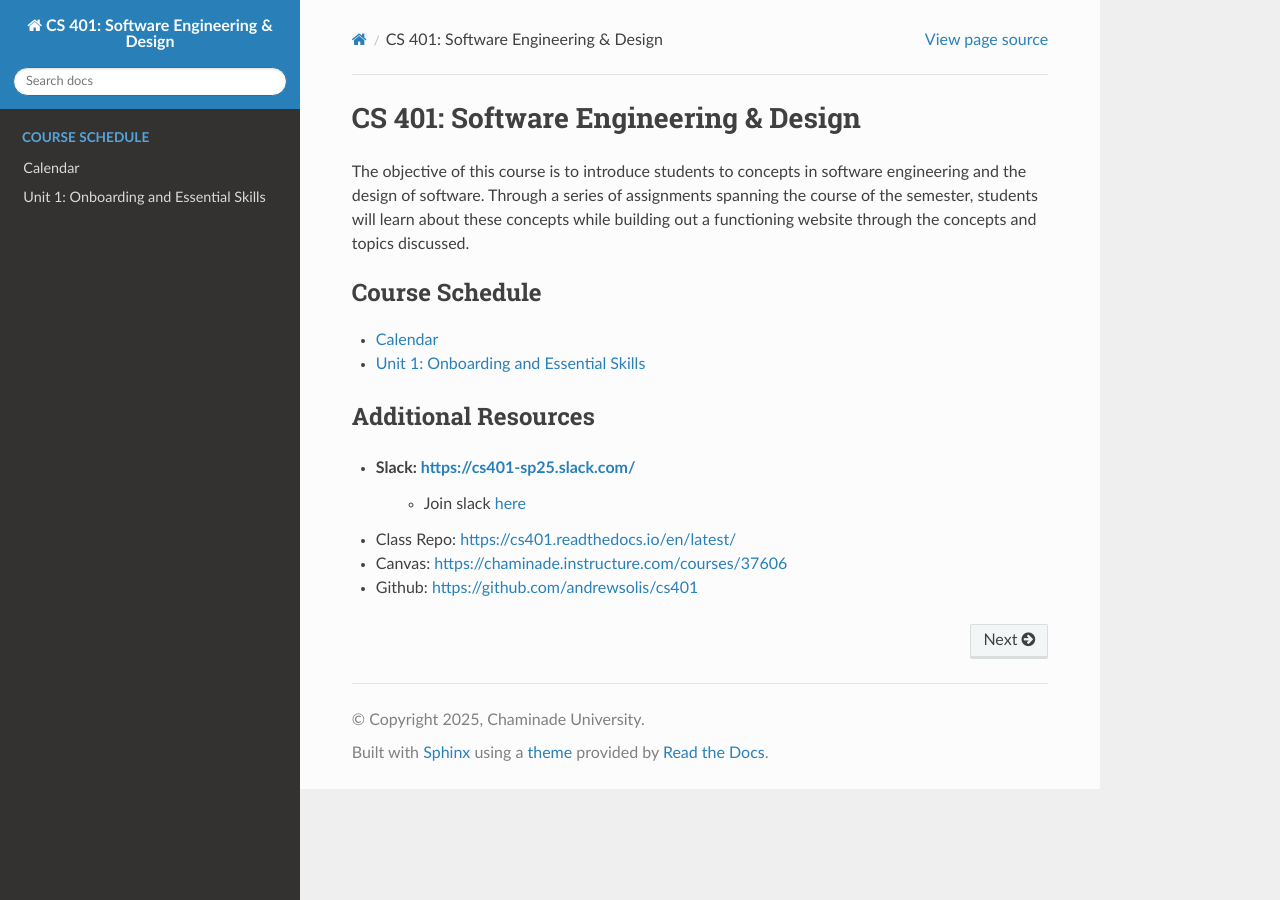
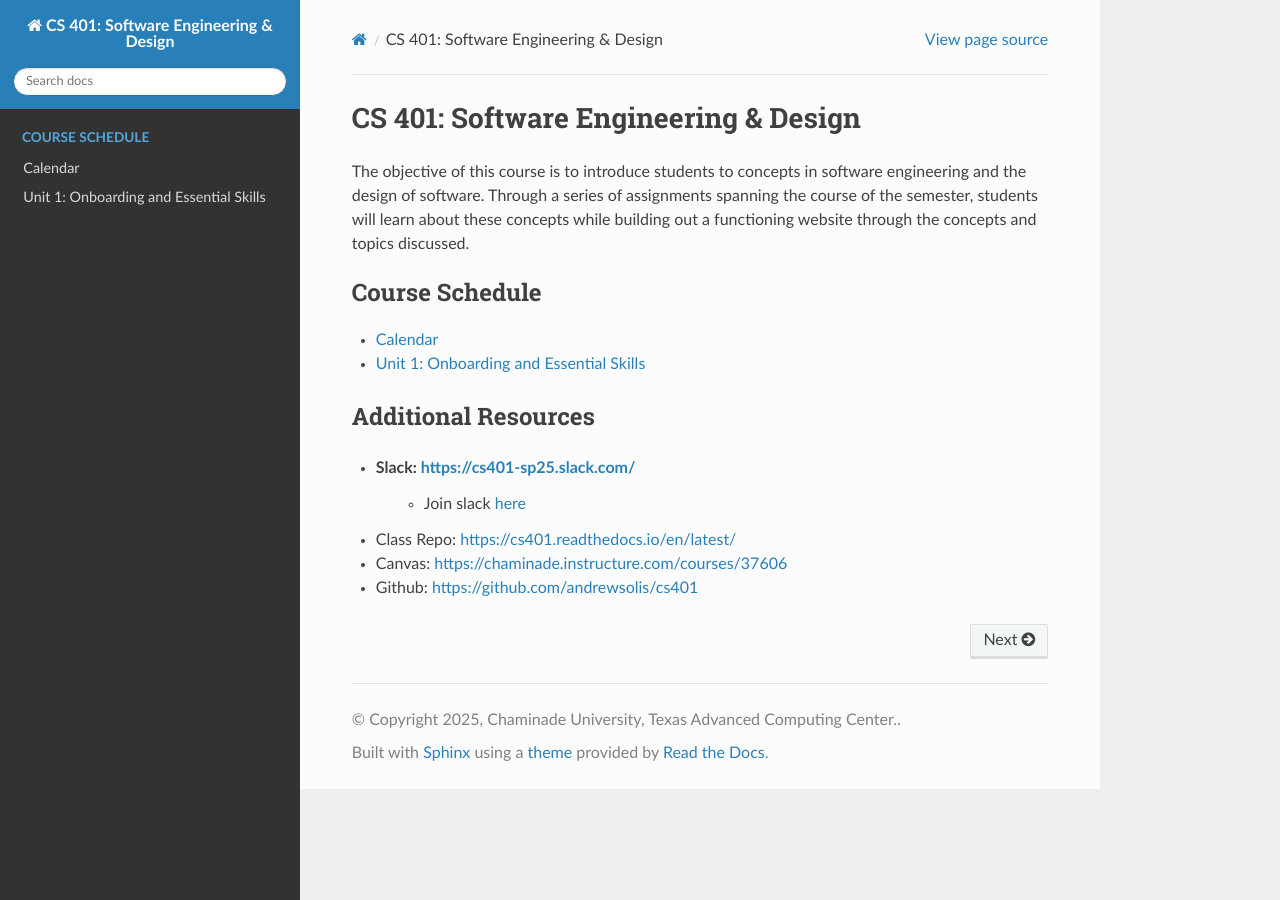
Before and after one commit to kristynnish/cs401, a Sphinx documentation site: the page built from docs/index.rst, in a window 1280 px wide. Built offline with Sphinx 7.4.7 and the Read the Docs theme 3.1.0, drawn with Linux system fonts in a browser that asks for light colours.

Commit message:
edit copyright

```diff
--- a/docs/conf.py
+++ b/docs/conf.py
@@ -19,7 +19,7 @@ import sphinx_rtd_theme
 # -- Project information -----------------------------------------------------
 
 project = 'CS 401: Software Engineering & Design'
-copyright = '2025, Chaminade University'
+copyright = '2025, Chaminade University, Texas Advanced Computing Center.'
 author = 'Andrew Solis, M.S.'
 
 
```
